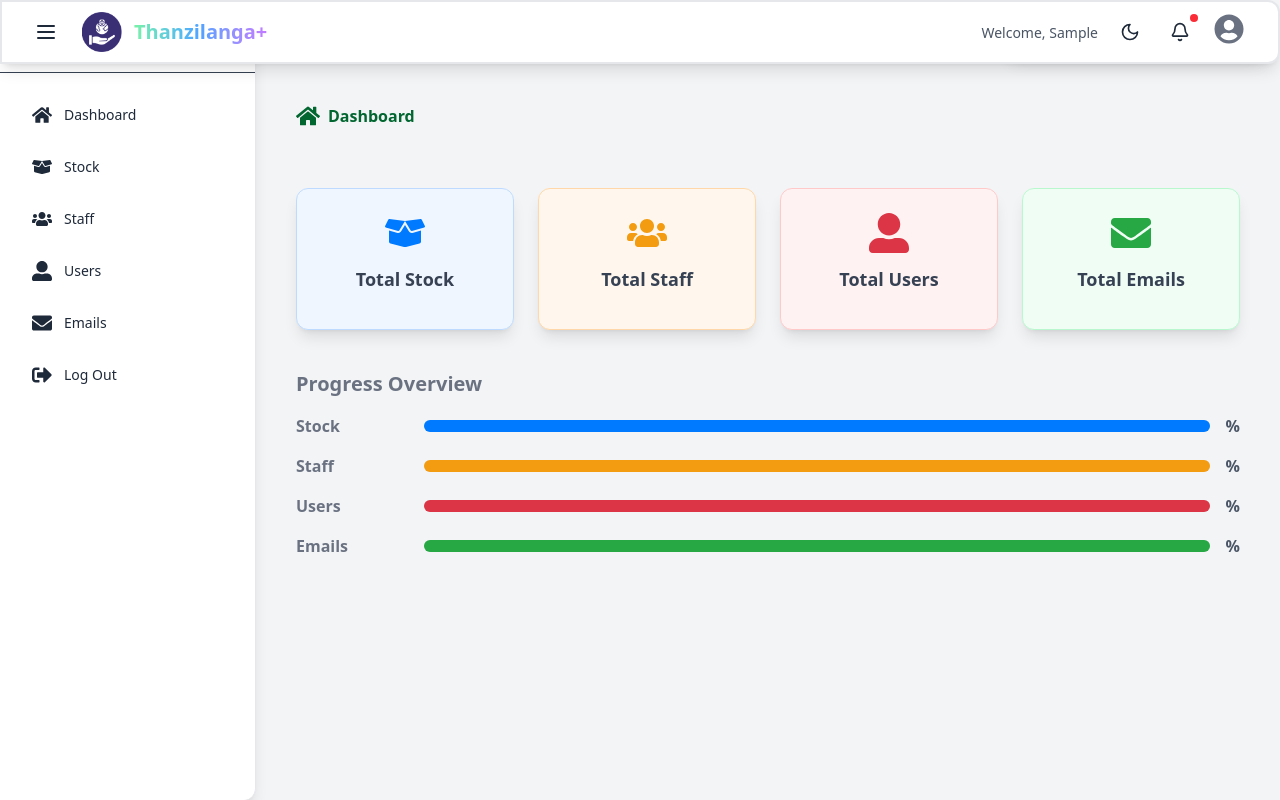
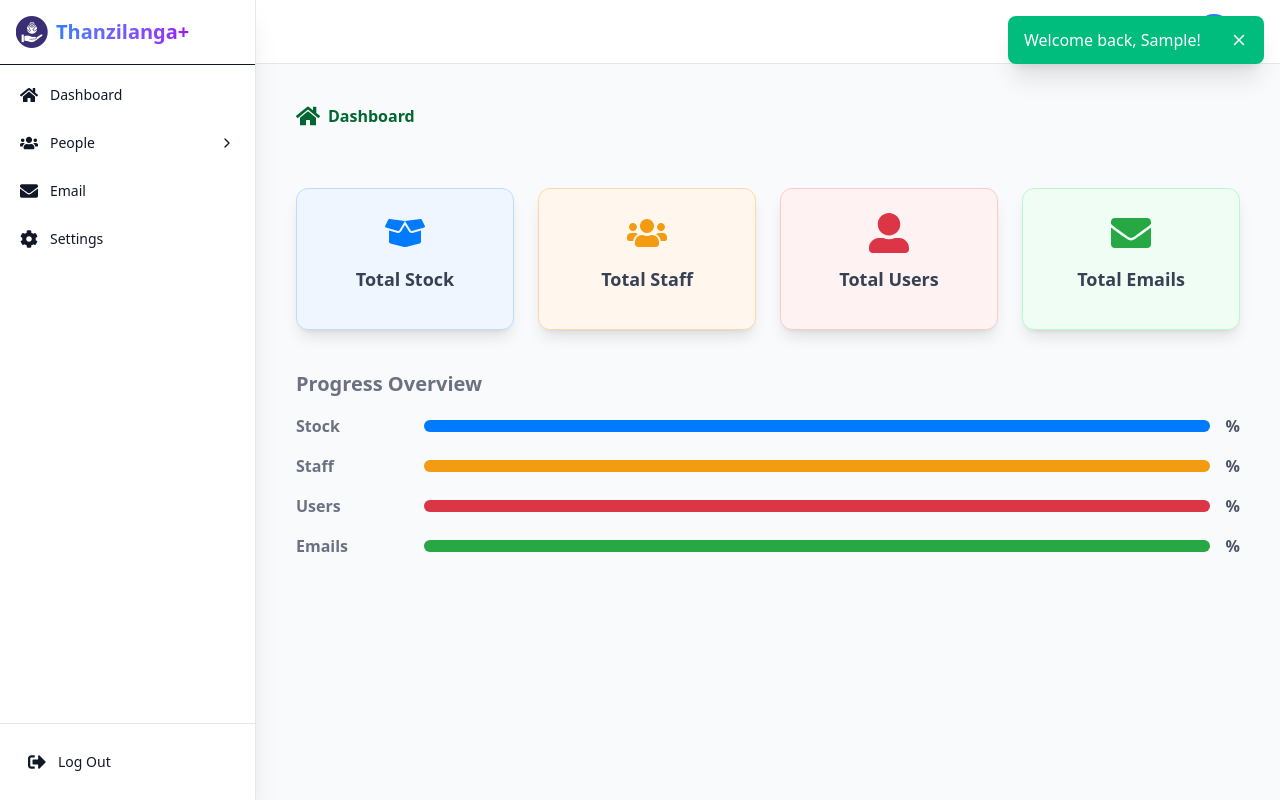
Before and after one commit to yammie6060/my-project, a React (Vite) app: page /dashboard in a window 1280 px wide. Both pictures are taken after typing "Sample", "Sample123" into the empty fields and a click on the button "Sign In". Built offline with nearby package versions, Linux system fonts and the light colour scheme.

Commit message:
removed some unuseful features

```diff
--- a/src/Layout.jsx
+++ b/src/Layout.jsx
@@ -1,7 +1,7 @@
 import React, { useState, useEffect } from 'react';
 import { useNavigate, Routes, Route, Navigate, BrowserRouter } from 'react-router-dom';
-import { Menu, Bell, Moon, Sun, X } from 'lucide-react';
-import { FaHome, FaBoxOpen, FaEnvelope, FaUsers, FaUserAlt, FaSignOutAlt, FaUserCircle } from 'react-icons/fa';
+import { Menu, Bell, Moon, Sun, X, ChevronDown, ChevronRight } from 'lucide-react';
+import { FaHome, FaBoxOpen, FaEnvelope, FaUsers, FaUserAlt, FaSignOutAlt, FaUserCircle, FaCog } from 'react-icons/fa';
 import global from './assets/global-aid.png';
 import Dashboard from './Components/Dashboard';
 import Stock from './Components/Stock';
@@ -10,16 +10,18 @@ import Users from './Components/Users';
 import Emails from './Components/Emails';
 import Login from './Login';
 
-// Simple custom toast component
+// Enhanced Toast Component with animations
 const Toast = ({ message, type, onClose }) => {
-  const bgColor = type === 'success' ? 'bg-green-500' :
-                 type === 'error' ? 'bg-red-500' :
-                 type === 'info' ? 'bg-blue-500' : 'bg-gray-800';
+  const bgColor = type === 'success' ? 'bg-emerald-500' :
+                 type === 'error' ? 'bg-rose-500' :
+                 type === 'info' ? 'bg-sky-500' : 'bg-gray-800';
 
   return (
-    <div className={`fixed top-4 right-4 ${bgColor} text-white px-4 py-2 rounded-md shadow-lg flex items-center justify-between z-50 min-w-64`}>
-      <span>{message}</span>
-      <button onClick={onClose} className="ml-4 text-white hover:text-gray-200">×</button>
+    <div className={`fixed top-4 right-4 ${bgColor} text-white px-4 py-3 rounded-lg shadow-xl flex items-center justify-between z-50 min-w-64 animate-fade-in-up`}>
+      <span className="font-medium">{message}</span>
+      <button onClick={onClose} className="ml-4 text-white hover:text-gray-200 transition-colors">
+        <X size={18} />
+      </button>
     </div>
   );
 };
@@ -28,19 +30,20 @@ const THEME_KEY = 'theme';
 const PROFILE_IMAGE_KEY = 'profileImage';
 
 const Layout = ({ onLogout, username }) => {
-  const [isSidebarOpen, setSidebarOpen] = useState(window.innerWidth > 768);
-  const [isIconsOnly, setIsIconsOnly] = useState(false);
+  const [isSidebarOpen, setSidebarOpen] = useState(window.innerWidth > 1024);
+  const [isCollapsed, setIsCollapsed] = useState(false);
   const [isDark, setIsDark] = useState(localStorage.getItem(THEME_KEY) === 'dark');
-  const [isMobile, setIsMobile] = useState(window.innerWidth <= 768);
+  const [isMobile, setIsMobile] = useState(window.innerWidth <= 1024);
   const [dropdownOpen, setDropdownOpen] = useState(false);
   const [profileImage, setProfileImage] = useState(localStorage.getItem(PROFILE_IMAGE_KEY) || '');
   const [isFadingOut, setIsFadingOut] = useState(false);
   const [toast, setToast] = useState(null);
+  const [activeSubmenu, setActiveSubmenu] = useState(null);
   const navigate = useNavigate();
 
   useEffect(() => {
     const handleResize = () => {
-      const mobile = window.innerWidth <= 768;
+      const mobile = window.innerWidth <= 1024;
       setIsMobile(mobile);
       if (!mobile && !isSidebarOpen) {
         setSidebarOpen(true);
@@ -52,11 +55,10 @@ const Layout = ({ onLogout, username }) => {
   }, [isSidebarOpen]);
 
   useEffect(() => {
-    document.body.classList.toggle('dark-theme', isDark);
+    document.documentElement.classList.toggle('dark', isDark);
     localStorage.setItem(THEME_KEY, isDark ? 'dark' : 'light');
   }, [isDark]);
 
-  // Clear toast after 3 seconds
   useEffect(() => {
     if (toast) {
       const timer = setTimeout(() => {
@@ -72,36 +74,39 @@ const Layout = ({ onLogout, username }) => {
 
   const toggleSidebar = () => {
     if (isMobile) {
-      setSidebarOpen((prev) => !prev);
+      setSidebarOpen(prev => !prev);
     } else {
-      setIsIconsOnly((prev) => !prev);
+      setIsCollapsed(prev => !prev);
     }
   };
 
   const toggleTheme = () => {
-    setIsDark((prev) => !prev);
+    setIsDark(prev => !prev);
+    showToast(`Switched to ${isDark ? 'light' : 'dark'} mode`, 'info');
   };
 
   const handleLogout = () => {
-    const confirmLogout = window.confirm('Are you sure you want to log out?');
-    if (confirmLogout) {
     showToast('Logging out...', 'info');
     setIsFadingOut(true);
     setTimeout(() => {
       onLogout();
       navigate('/login');
     }, 500);
-    }
   };
 
   const handleProfileImageUpload = (e) => {
     const file = e.target.files[0];
     if (file) {
+      if (file.size > 2 * 1024 * 1024) {
+        showToast('Image size should be less than 2MB', 'error');
+        return;
+      }
+
       const reader = new FileReader();
       reader.onload = () => {
         setProfileImage(reader.result);
         localStorage.setItem(PROFILE_IMAGE_KEY, reader.result);
-        showToast('Profile image updated successfully', 'success');
+        showToast('Profile image updated!', 'success');
       };
       reader.readAsDataURL(file);
     }
@@ -114,198 +119,317 @@ const Layout = ({ onLogout, username }) => {
     setDropdownOpen(false);
   };
 
+  const toggleSubmenu = (menu) => {
+    setActiveSubmenu(activeSubmenu === menu ? null : menu);
+  };
+
   const navItems = [
-    { title: 'Dashboard', icon: <FaHome size={20} />, path: '/dashboard' },
-    { title: 'Stock', icon: <FaBoxOpen size={20} />, path: '/stock' },
-    { title: 'Staff', icon: <FaUsers size={20} />, path: '/staff' },
-    { title: 'Users', icon: <FaUserAlt size={20} />, path: '/users' },
-    { title: 'Emails', icon: <FaEnvelope size={20} />, path: '/emails' },
-    { title: 'Log Out', icon: <FaSignOutAlt size={20} />, onClick: handleLogout },
+    {
+      title: 'Dashboard',
+      icon: <FaHome size={18} />,
+      path: '/dashboard',
+      exact: true
+    },
+    {
+      title: 'People',
+      icon: <FaUsers size={18} />,
+      submenu: [
+        { title: 'Staff Management', path: '/staff' },
+        { title: 'User Accounts', path: '/users' }
+      ]
+    },
+        { title: 'Email', path: '/emails',
+          icon: <FaEnvelope size={18} />
+         },
+
+
+    {
+      title: 'Settings',
+      icon: <FaCog size={18} />,
+      path: '/settings'
+    }
   ];
 
   return (
     <div
       className={`flex h-screen overflow-hidden transition-opacity duration-300 ${
         isFadingOut ? 'opacity-0' : 'opacity-100'
-      } ${isDark ? 'bg-gray-900 text-white' : 'bg-gray-100 text-black'}`}
+      } ${isDark ? 'dark bg-gray-900 text-gray-100' : 'bg-gray-50 text-gray-900'}`}
     >
       {toast && <Toast message={toast.message} type={toast.type} onClose={() => setToast(null)} />}
 
+      {/* Backdrop for mobile sidebar */}
       {isMobile && isSidebarOpen && (
         <div
-          className="fixed inset-0 bg-black bg-opacity-50 z-40"
+          className="fixed inset-0 bg-black/50 z-40 backdrop-blur-sm"
           onClick={toggleSidebar}
           aria-hidden="true"
         />
       )}
+
+      {/* Sidebar */}
       <aside
-        className={`fixed inset-y-0 top-2 left-0 z-50 transition-all duration-300 ease-in-out ${
+        className={`fixed inset-y-0 left-0 z-50 transition-all duration-300 ease-in-out ${
           isSidebarOpen ? 'translate-x-0' : '-translate-x-full'
         } ${
-          isMobile || isIconsOnly ? 'w-20' : 'w-64'
+          isCollapsed ? 'w-20' : 'w-64'
         } ${
           isDark
-            ? 'bg-gray-900 text-white border-gray-700'
-            : 'bg-white text-gray-800 border-gray-200'
-        } border-r shadow-lg rounded-r-xl`}
+            ? 'bg-gray-800 border-gray-700'
+            : 'bg-white border-gray-200'
+        } border-r shadow-xl flex flex-col`}
       >
-        <div className="flex items-center justify-between p-4 border-b border-gray-700">
-          {!isMobile && !isIconsOnly && (
+        {/* Sidebar Header */}
+        <div className="flex items-center justify-between p-4 border-b">
+          {!isCollapsed && (
             <div className="flex items-center space-x-2">
               <img
                 src={global}
                 alt="Logo"
                 className="w-8 h-8 object-contain"
               />
-              <span className="text-xl font-bold text-transparent bg-clip-text bg-gradient-to-r from-green-300 via-blue-400 to-purple-400">
+              <span className="text-xl font-bold bg-gradient-to-r from-blue-500 to-purple-600 bg-clip-text text-transparent">
                 Thanzilanga+
               </span>
             </div>
           )}
+          {isCollapsed && (
+            <div className="mx-auto">
+              <img
+                src={global}
+                alt="Logo"
+                className="w-8 h-8 object-contain"
+              />
+            </div>
+          )}
           {isMobile && (
             <button
-              className="text-white hover:text-gray-300"
+              className="p-1 rounded-full hover:bg-gray-700/20"
               onClick={toggleSidebar}
               aria-label="Close sidebar"
             >
-              <X size={24} />
+              <X size={20} />
             </button>
           )}
         </div>
 
-        <nav className="p-4">
+        {/* Sidebar Navigation */}
+        <nav className="flex-1 overflow-y-auto p-2">
           {navItems.map((item) => (
+            <div key={item.title}>
+              {item.path ? (
                 <div
-              key={item.title}
-              className={`flex items-center p-4 rounded cursor-pointer transition-colors duration-200 ${
+                  className={`flex items-center p-3 rounded-lg cursor-pointer transition-colors mb-1 ${
                     isDark
-                  ? 'hover:bg-gray-800 hover:text-white'
-                  : 'hover:bg-gray-100 hover:text-gray-700'
+                      ? 'hover:bg-gray-700/50'
+                      : 'hover:bg-gray-100'
+                  } ${
+                    location.pathname === item.path ?
+                    (isDark ? 'bg-blue-900/30 text-blue-400' : 'bg-blue-50 text-blue-600') : ''
                   }`}
                   onClick={() => {
-                if (item.onClick) item.onClick();
-                else {
                     navigate(item.path);
                     if (isMobile) setSidebarOpen(false);
-                }
                   }}
-              role="button"
-              tabIndex={0}
-              onKeyDown={(e) => e.key === 'Enter' && (item.onClick ? item.onClick() : navigate(item.path))}
                 >
-              <span className="mr-3">{item.icon}</span>
-              {!isMobile && !isIconsOnly && (
+                  <span className={`${isCollapsed ? 'mx-auto' : 'mr-3'}`}>
+                    {item.icon}
+                  </span>
+                  {!isCollapsed && (
                     <span className="text-sm font-medium">{item.title}</span>
+                  )}
+                </div>
+              ) : (
+                <div>
+                  <div
+                    className={`flex items-center justify-between p-3 rounded-lg cursor-pointer transition-colors mb-1 ${
+                      isDark
+                        ? 'hover:bg-gray-700/50'
+                        : 'hover:bg-gray-100'
+                    }`}
+                    onClick={() => toggleSubmenu(item.title)}
+                  >
+                    <div className="flex items-center">
+                      <span className={`${isCollapsed ? 'mx-auto' : 'mr-3'}`}>
+                        {item.icon}
+                      </span>
+                      {!isCollapsed && (
+                        <span className="text-sm font-medium">{item.title}</span>
+                      )}
+                    </div>
+                    {!isCollapsed && (
+                      <span>
+                        {activeSubmenu === item.title ? <ChevronDown size={16} /> : <ChevronRight size={16} />}
+                      </span>
+                    )}
+                  </div>
+
+                  {activeSubmenu === item.title && !isCollapsed && (
+                    <div className="ml-8 mt-1 space-y-1">
+                      {item.submenu.map((subItem) => (
+                        <div
+                          key={subItem.title}
+                          className={`p-2 pl-4 text-sm rounded cursor-pointer ${
+                            isDark
+                              ? 'hover:bg-gray-700/30'
+                              : 'hover:bg-gray-100'
+                          } ${
+                            location.pathname === subItem.path ?
+                            (isDark ? 'text-blue-400' : 'text-blue-600') : ''
+                          }`}
+                          onClick={() => {
+                            navigate(subItem.path);
+                            if (isMobile) setSidebarOpen(false);
+                          }}
+                        >
+                          {subItem.title}
+                        </div>
+                      ))}
+                    </div>
+                  )}
+                </div>
               )}
             </div>
           ))}
         </nav>
+
+        {/* Sidebar Footer */}
+        <div className={`p-4 border-t ${isDark ? 'border-gray-700' : 'border-gray-200'}`}>
+          <div
+            className={`flex items-center p-3 rounded-lg cursor-pointer transition-colors ${
+              isDark
+                ? 'hover:bg-gray-700/50'
+                : 'hover:bg-gray-100'
+            }`}
+            onClick={handleLogout}
+          >
+            <span className={`${isCollapsed ? 'mx-auto' : 'mr-3'}`}>
+              <FaSignOutAlt size={18} />
+            </span>
+            {!isCollapsed && (
+              <span className="text-sm font-medium">Log Out</span>
+            )}
+          </div>
+        </div>
       </aside>
+
+      {/* Main Content Area */}
+      <div className="flex-1 flex flex-col overflow-hidden">
+        {/* Header */}
         <header
-        className={`fixed top-0 left-0 right-0 z-50 h-16 flex items-center justify-between px-4 md:px-6 border-2 shadow-lg rounded-r-xl transition-all duration-300 ${
-          isDark ? 'bg-gray-900 text-white border-gray-700' : 'bg-white text-gray-800 border-gray-200'
-        }`}
+          className={`h-16 flex items-center justify-between px-6 border-b ${
+            isDark ? 'bg-gray-800 border-gray-700' : 'bg-white border-gray-200'
+          } sticky top-0 z-40`}
         >
           <div className="flex items-center space-x-4">
             <button
-            className={`p-2 cursor-pointer rounded-full hover:bg-opacity-80 ${
+              className={`p-2 rounded-full hover:bg-opacity-80 ${
                 isDark ? 'hover:bg-gray-700' : 'hover:bg-gray-200'
               }`}
               onClick={toggleSidebar}
               aria-label="Toggle sidebar"
             >
-            <Menu size={24} />
+              <Menu size={20} />
             </button>
-          <div className="flex items-center space-x-3">
-            <img
-              src={global}
-              alt="Hospital Sign"
-              className="w-8 h-8 md:w-10 md:h-10 object-contain"
-            />
-            <h2 className="hidden md:block text-base md:text-lg font-bold whitespace-nowrap">
-              <span className="text-xl font-bold text-transparent bg-clip-text bg-gradient-to-r from-green-300 via-blue-400 to-purple-400">
-                Thanzilanga+
-              </span>
-            </h2>
-          </div>
+            <h1 className="text-lg font-semibold">
+              {location.pathname.split('/')[1]?.charAt(0).toUpperCase() + location.pathname.split('/')[1]?.slice(1) || 'Dashboard'}
+            </h1>
           </div>
 
           <div className="flex items-center space-x-4">
-          <div className="hidden md:block">
-            <span className={`text-sm ${isDark ? 'text-gray-300' : 'text-gray-600'}`}>
-              Welcome, {username || 'User'}
-            </span>
-          </div>
-
             <button
-            className={`w-8 h-8 flex items-center cursor-pointer justify-center rounded-full transition-colors duration-200 ${
+              className={`w-9 h-9 flex items-center justify-center rounded-full transition-colors ${
                 isDark ? 'hover:bg-gray-700' : 'hover:bg-gray-200'
               }`}
               onClick={toggleTheme}
               aria-label="Toggle theme"
             >
-            {isDark ? <Sun size={20} /> : <Moon size={20} />}
+              {isDark ? <Sun size={18} /> : <Moon size={18} />}
             </button>
 
             <button
-            className={`hover:text-gray-400 cursor-pointer relative ${
+              className={`relative p-2 rounded-full ${
                 isDark ? 'hover:bg-gray-700' : 'hover:bg-gray-200'
-            } rounded-full p-2`}
+              }`}
               aria-label="Notifications"
             >
-            <Bell size={20} />
-            <span className="absolute top-0 right-0 w-2 h-2 bg-red-500 rounded-full"></span>
+              <Bell size={18} />
+              <span className="absolute top-1.5 right-1.5 w-2 h-2 bg-red-500 rounded-full"></span>
             </button>
 
             <div className="relative">
               <button
-              className="w-10 h-10 rounded-full overflow-hidden"
+                className="flex items-center space-x-2 focus:outline-none"
                 onClick={() => setDropdownOpen(!dropdownOpen)}
                 aria-label="Profile options"
               >
+                <div className="w-9 h-9 rounded-full overflow-hidden border-2 border-blue-500">
                   {profileImage ? (
                     <img src={profileImage} alt="Profile" className="w-full h-full object-cover" />
                   ) : (
-                <FaUserCircle size={30} className={`${isDark ? 'text-gray-300' : 'text-gray-500'} cursor-pointer`} />
+                    <div className={`w-full h-full flex items-center justify-center ${
+                      isDark ? 'bg-gray-700' : 'bg-gray-200'
+                    }`}>
+                      <FaUserCircle size={20} className={isDark ? 'text-gray-300' : 'text-gray-500'} />
+                    </div>
+                  )}
+                </div>
+                {!isMobile && (
+                  <ChevronDown size={16} className={`transition-transform ${
+                    dropdownOpen ? 'rotate-180' : ''
+                  }`} />
                 )}
               </button>
 
               {dropdownOpen && (
                 <div
-                className={`absolute right-0 mt-2 w-48 rounded-lg shadow-lg ${
-                  isDark ? 'bg-gray-800 text-white' : 'bg-white text-gray-800'
-                } border ${isDark ? 'border-gray-700' : 'border-gray-200'}`}
+                  className={`absolute right-0 mt-2 w-56 rounded-lg shadow-xl z-50 ${
+                    isDark ? 'bg-gray-800 border-gray-700' : 'bg-white border-gray-200'
+                  } border`}
+                  onClick={(e) => e.stopPropagation()}
                 >
-                <div className="px-4 py-3 border-b border-gray-200">
+                  <div className="px-4 py-3 border-b">
                     <p className="text-sm font-medium">{username || 'User'}</p>
-                  <p className="text-xs text-gray-500">Active user</p>
+                    <p className="text-xs text-gray-500">Administrator</p>
                   </div>
+                  <div className="py-1">
                     <label
                       htmlFor="profile-upload"
-                  className={`block px-4 py-2 text-sm hover:bg-opacity-80 cursor-pointer ${
+                      className={`block px-4 py-2 text-sm cursor-pointer ${
                         isDark ? 'hover:bg-gray-700' : 'hover:bg-gray-100'
                       }`}
                     >
-                  {profileImage ? 'Change' : 'Upload'} Profile
+                      {profileImage ? 'Change Profile Photo' : 'Upload Profile Photo'}
                     </label>
                     {profileImage && (
                       <button
                         onClick={removeProfileImage}
-                    className={`block w-full px-4 py-2 text-sm text-left ${
+                        className={`block w-full text-left px-4 py-2 text-sm ${
                           isDark ? 'hover:bg-gray-700' : 'hover:bg-gray-100'
                         }`}
                       >
-                    Remove Profile
+                        Remove Photo
                       </button>
                     )}
                     <button
-                  onClick={handleLogout}
-                  className={`block w-full px-4 py-2 text-sm text-left border-t ${
-                    isDark ? 'border-gray-700 hover:bg-gray-700' : 'border-gray-200 hover:bg-gray-100'
+                      onClick={() => navigate('/settings')}
+                      className={`block w-full text-left px-4 py-2 text-sm ${
+                        isDark ? 'hover:bg-gray-700' : 'hover:bg-gray-100'
                       }`}
                     >
-                  Sign out
+                      Account Settings
                     </button>
+                  </div>
+                  <div className="py-1 border-t">
+                    <button
+                      onClick={handleLogout}
+                      className={`block w-full text-left px-4 py-2 text-sm ${
+                        isDark ? 'hover:bg-gray-700 text-red-400' : 'hover:bg-gray-100 text-red-600'
+                      }`}
+                    >
+                      Sign Out
+                    </button>
+                  </div>
                   <input
                     type="file"
                     id="profile-upload"
@@ -319,12 +443,13 @@ const Layout = ({ onLogout, username }) => {
           </div>
         </header>
 
-      <div
-        className={`flex-1 overflow-auto transition-margin duration-300 ease-in-out ${
-          isSidebarOpen ? (isMobile || isIconsOnly ? 'ml-20' : 'ml-64') : 'ml-0'
-        } mt-16`}
+        {/* Main Content */}
+        <main
+          className={`flex-1 overflow-auto transition-margin duration-300 ${
+            isSidebarOpen ? (isCollapsed ? 'ml-20' : 'ml-64') : 'ml-0'
+          }`}
         >
-        <main className="p-6">
+          <div className="p-6 max-w-7xl mx-auto">
             <Routes>
               <Route path="/dashboard" element={<Dashboard />} />
               <Route path="/stock" element={<Stock />} />
@@ -333,8 +458,21 @@ const Layout = ({ onLogout, username }) => {
               <Route path="/emails" element={<Emails />} />
               <Route path="*" element={<Navigate to="/dashboard" replace />} />
             </Routes>
-          <footer className={`text-center text-sm ${isDark ? 'text-gray-400' : 'text-gray-500'} py-4`}>
-            &copy; 2025 Thanzilanga+. All rights reserved
+          </div>
+
+          <footer className={`py-4 px-6 border-t ${
+            isDark ? 'border-gray-700 text-gray-400' : 'border-gray-200 text-gray-500'
+          } text-sm`}>
+            <div className="flex flex-col md:flex-row justify-between items-center">
+              <div className="mb-2 md:mb-0">
+                &copy; {new Date().getFullYear()} Thanzilanga+. All rights reserved.
+              </div>
+              <div className="flex space-x-4">
+                <a href="#" className="hover:underline">Privacy Policy</a>
+                <a href="#" className="hover:underline">Terms of Service</a>
+                <a href="#" className="hover:underline">Contact Support</a>
+              </div>
+            </div>
           </footer>
         </main>
       </div>
@@ -358,7 +496,6 @@ const App = () => {
     localStorage.setItem('username', username);
   }, [isLoggedIn, username]);
 
-  // Clear toast after 3 seconds
   useEffect(() => {
     if (toast) {
       const timer = setTimeout(() => {
@@ -381,8 +518,6 @@ const App = () => {
   const handleLogout = () => {
     setIsLoggedIn(false);
     setUsername('');
-    localStorage.removeItem('isLoggedIn');
-    localStorage.removeItem('username');
     showToast('You have been logged out', "info");
   };
 
@@ -391,8 +526,6 @@ const App = () => {
       {toast && <Toast message={toast.message} type={toast.type} onClose={() => setToast(null)} />}
       <Routes>
         <Route path="/login" element={<Login onLogin={handleLogin} />} />
-        <Route path="/register" element={<Login onLogin={handleLogin} />} />
-        <Route path="/password-reset" element={<Login onLogin={handleLogin} />} />
         <Route
           path="/*"
           element={
```
Lines whose indentation alone changed are shown as unchanged.
